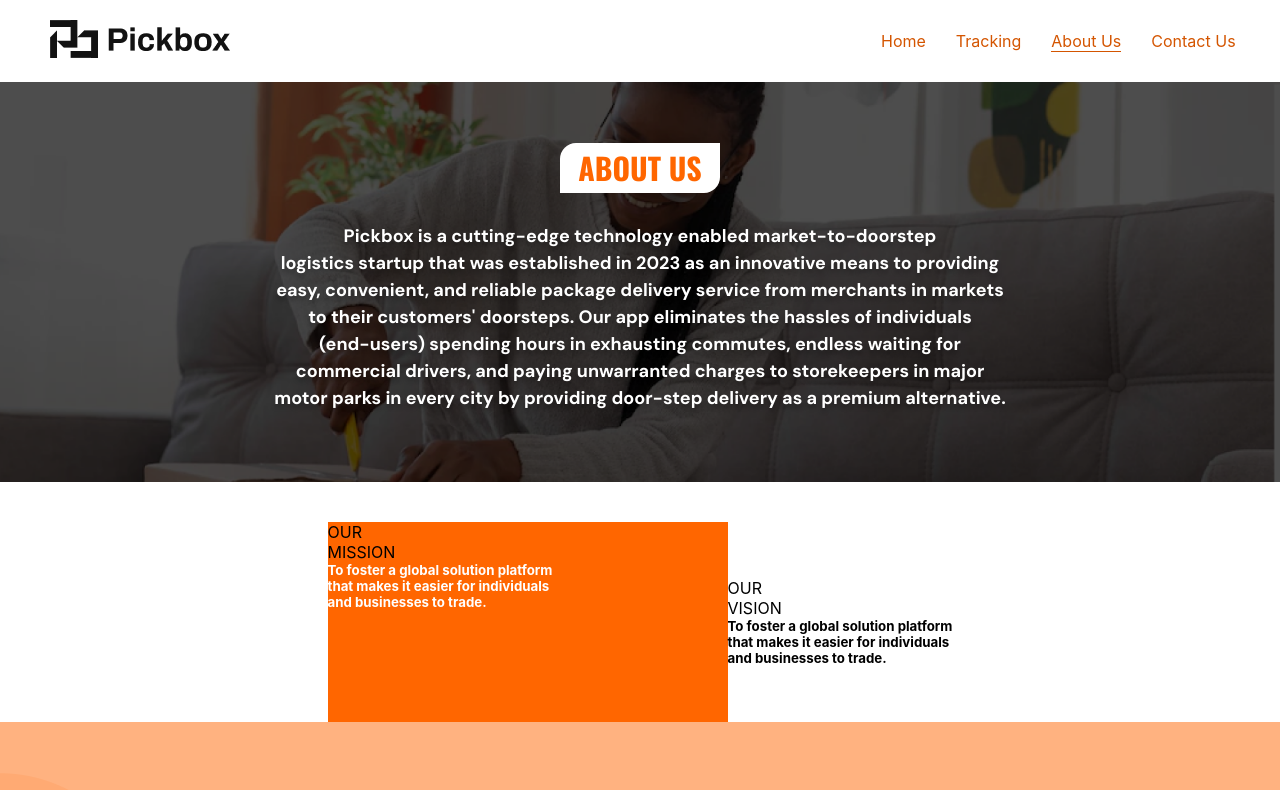
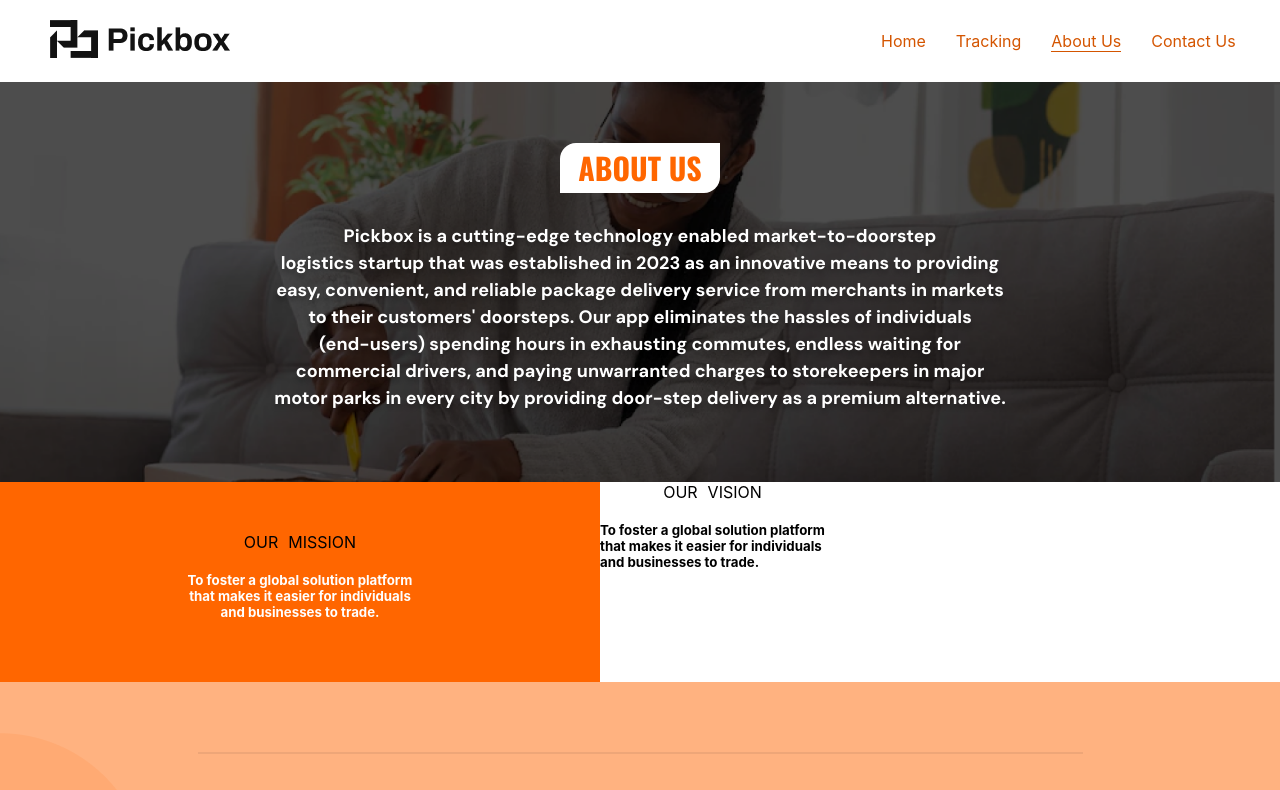
Before and after one commit to Pickbox-Project/Pickbox-frontend, a React (Create React App) app: page /aboutus in a window 1280 px wide. Shown: the top 790 px of the page. Built offline with nearby package versions, Linux system fonts and the light colour scheme.

Commit message:
Started working on the Mission and Vision Component

```diff
--- a/src/Components/Mission-Vision/MissionVision.css
+++ b/src/Components/Mission-Vision/MissionVision.css
@@ -1,15 +1,30 @@
 .mission-vision-container {
     display: flex;
-    justify-content: center;
-    align-items: center;
+    margin-top: -40px;
 }
 
 .mission-container {
     background: #ff6600;
     height: 200px;
-    width: 400px;
+    width: 600px;
+}
+
+.mission-container {
+    padding: 50px 0px 0px 0px;
+}
+
+.our-mission-text-container {
+    display: flex;
+    justify-content: center;
+    gap: 10px;
+}
+
+.our-text {
+    margin-bottom: 20px;
+    text-align: center;
 }
 
 .mission-container>h5 {
     color: #fff;
+    text-align: center;
 }
```
